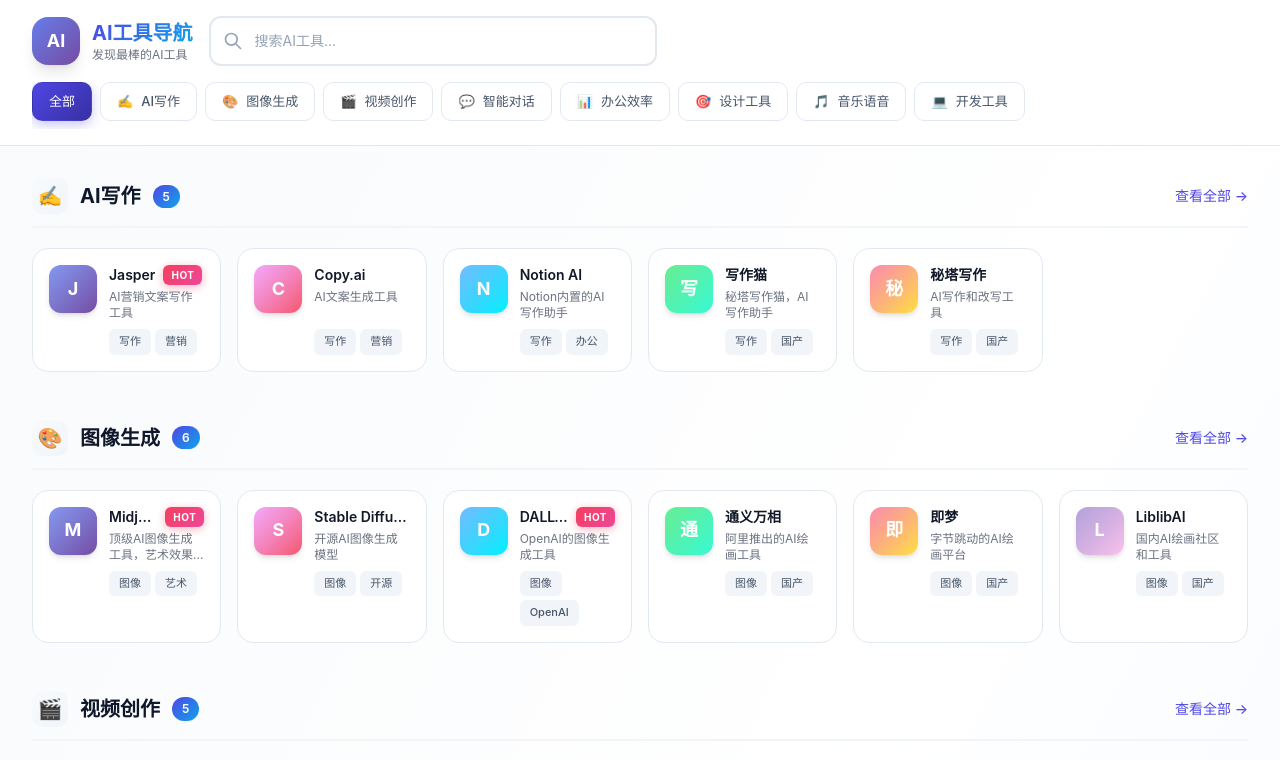
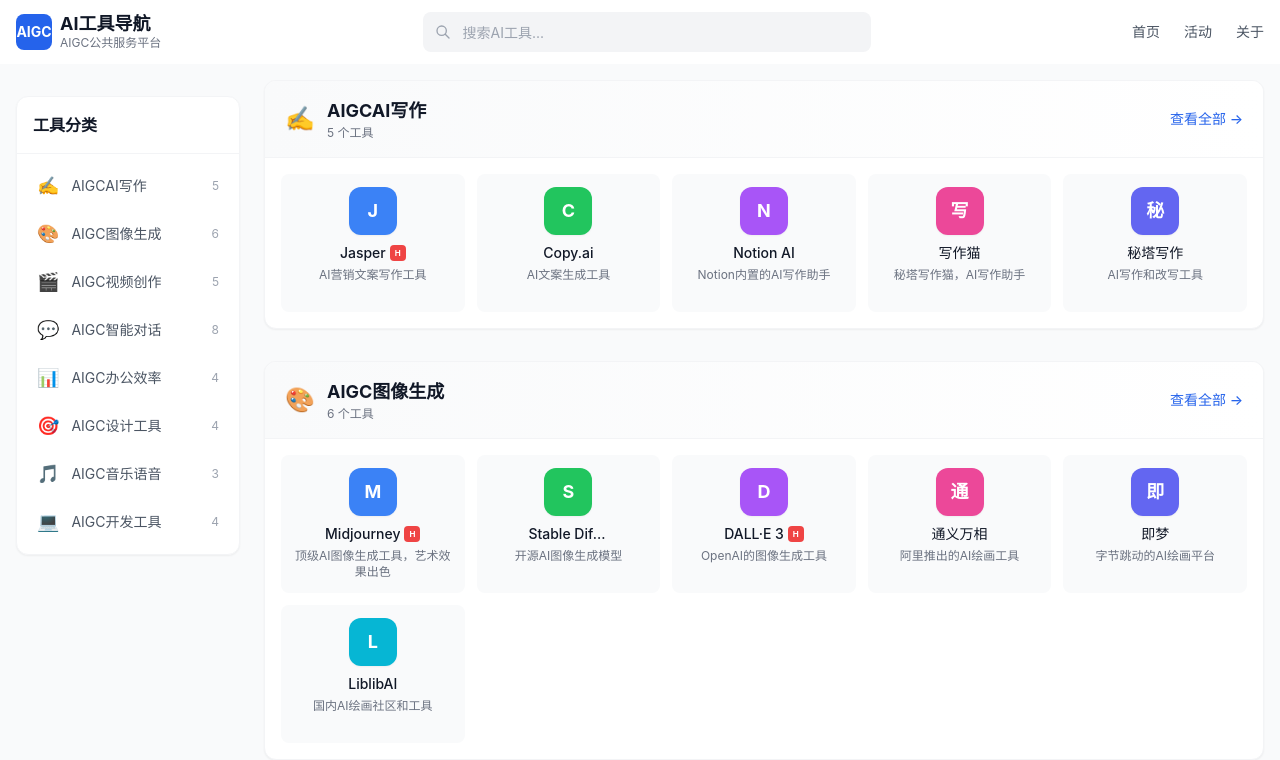
Before and after one commit to aifirst88/aigc-nav, a Next.js app: page / in a window 1280 px wide. Shown: the top 760 px of the page. Built offline with nearby package versions, Linux system fonts and the light colour scheme.

Commit message:
feat: 1:1复刻aigc.cn布局风格 - 左侧分类导航+右侧内容

```diff
--- a/app/globals.css
+++ b/app/globals.css
@@ -3,392 +3,39 @@
 @tailwind utilities;
 
 :root {
-  --primary: #4f46e5;
-  --primary-light: #818cf8;
-  --primary-dark: #3730a3;
-  --secondary: #0ea5e9;
-  --accent: #f43f5e;
-  --success: #10b981;
-  --warning: #f59e0b;
-  --background: #f8fafc;
-  --card-bg: #ffffff;
-  --border: #e2e8f0;
-  --text-primary: #0f172a;
-  --text-secondary: #475569;
-  --text-muted: #94a3b8;
-}
-
-* {
-  box-sizing: border-box;
-  margin: 0;
-  padding: 0;
+  --primary: #2563eb;
+  --primary-hover: #1d4ed8;
 }
 
 body {
-  font-family: 'Inter', -apple-system, BlinkMacSystemFont, 'Segoe UI', 'PingFang SC', 'Microsoft YaHei', sans-serif;
-  background: var(--background);
-  color: var(--text-primary);
-  line-height: 1.6;
-  -webkit-font-smoothing: antialiased;
-  -moz-osx-font-smoothing: grayscale;
+  font-family: -apple-system, BlinkMacSystemFont, 'Segoe UI', 'PingFang SC', 'Hiragino Sans GB', 'Microsoft YaHei', '微软雅黑', sans-serif;
 }
 
-/* 自定义滚动条 */
+/* 滚动条 */
 ::-webkit-scrollbar {
-  width: 8px;
-  height: 8px;
+  width: 6px;
+  height: 6px;
 }
 
 ::-webkit-scrollbar-track {
-  background: #f1f5f9;
+  background: transparent;
 }
 
 ::-webkit-scrollbar-thumb {
-  background: linear-gradient(180deg, var(--primary-light), var(--primary));
-  border-radius: 4px;
+  background: #cbd5e1;
+  border-radius: 3px;
 }
 
 ::-webkit-scrollbar-thumb:hover {
-  background: var(--primary);
+  background: #94a3b8;
 }
 
-/* 动画 */
-@keyframes fadeIn {
-  from { opacity: 0; transform: translateY(10px); }
-  to { opacity: 1; transform: translateY(0); }
+/* 平滑滚动 */
+html {
+  scroll-behavior: smooth;
 }
 
-@keyframes slideIn {
-  from { opacity: 0; transform: translateX(-10px); }
-  to { opacity: 1; transform: translateX(0); }
+/* 选中文字颜色 */
+::selection {
+  background: rgba(37, 99, 235, 0.2);
 }
-
-@keyframes pulse {
-  0%, 100% { opacity: 1; }
-  50% { opacity: 0.7; }
-}
-
-@keyframes shimmer {
-  0% { background-position: -200% 0; }
-  100% { background-position: 200% 0; }
-}
-
-.animate-fade-in {
-  animation: fadeIn 0.5s ease-out forwards;
-}
-
-.animate-slide-in {
-  animation: slideIn 0.3s ease-out forwards;
-}
-
-/* 渐变背景 */
-.gradient-bg {
-  background: linear-gradient(135deg, #667eea 0%, #764ba2 100%);
-}
-
-.gradient-text {
-  background: linear-gradient(135deg, var(--primary), var(--secondary));
-  -webkit-background-clip: text;
-  -webkit-text-fill-color: transparent;
-  background-clip: text;
-}
-
-/* 卡片样式 */
-.card {
-  background: var(--card-bg);
-  border: 1px solid var(--border);
-  border-radius: 12px;
-  transition: all 0.3s cubic-bezier(0.4, 0, 0.2, 1);
-}
-
-.card:hover {
-  border-color: var(--primary-light);
-  box-shadow: 0 10px 40px -10px rgba(79, 70, 229, 0.2);
-  transform: translateY(-4px);
-}
-
-/* 工具卡片 */
-.tool-card {
-  background: var(--card-bg);
-  border: 1px solid var(--border);
-  border-radius: 16px;
-  padding: 16px;
-  transition: all 0.3s cubic-bezier(0.4, 0, 0.2, 1);
-  position: relative;
-  overflow: hidden;
-}
-
-.tool-card::before {
-  content: '';
-  position: absolute;
-  top: 0;
-  left: 0;
-  right: 0;
-  height: 3px;
-  background: linear-gradient(90deg, var(--primary), var(--secondary));
-  opacity: 0;
-  transition: opacity 0.3s;
-}
-
-.tool-card:hover {
-  border-color: transparent;
-  box-shadow:
-    0 4px 6px -1px rgba(0, 0, 0, 0.1),
-    0 20px 40px -10px rgba(79, 70, 229, 0.15);
-  transform: translateY(-6px);
-}
-
-.tool-card:hover::before {
-  opacity: 1;
-}
-
-/* 图标容器 */
-.icon-box {
-  width: 48px;
-  height: 48px;
-  border-radius: 12px;
-  display: flex;
-  align-items: center;
-  justify-content: center;
-  font-weight: 700;
-  font-size: 18px;
-  color: white;
-  position: relative;
-  overflow: hidden;
-}
-
-.icon-box::before {
-  content: '';
-  position: absolute;
-  inset: 0;
-  background: linear-gradient(135deg, rgba(255,255,255,0.2), transparent);
-}
-
-.icon-gradient-1 { background: linear-gradient(135deg, #667eea, #764ba2); }
-.icon-gradient-2 { background: linear-gradient(135deg, #f093fb, #f5576c); }
-.icon-gradient-3 { background: linear-gradient(135deg, #4facfe, #00f2fe); }
-.icon-gradient-4 { background: linear-gradient(135deg, #43e97b, #38f9d7); }
-.icon-gradient-5 { background: linear-gradient(135deg, #fa709a, #fee140); }
-.icon-gradient-6 { background: linear-gradient(135deg, #a18cd1, #fbc2eb); }
-.icon-gradient-7 { background: linear-gradient(135deg, #ff9a9e, #fecfef); }
-.icon-gradient-8 { background: linear-gradient(135deg, #ffecd2, #fcb69f); }
-
-/* HOT 标签 */
-.hot-badge {
-  background: linear-gradient(135deg, #f43f5e, #ec4899);
-  color: white;
-  padding: 2px 8px;
-  border-radius: 6px;
-  font-size: 10px;
-  font-weight: 700;
-  letter-spacing: 0.5px;
-  animation: pulse 2s ease-in-out infinite;
-  box-shadow: 0 2px 8px rgba(244, 63, 94, 0.4);
-}
-
-/* 标签 */
-.tag {
-  background: #f1f5f9;
-  color: var(--text-secondary);
-  padding: 4px 10px;
-  border-radius: 6px;
-  font-size: 11px;
-  font-weight: 500;
-  transition: all 0.2s;
-}
-
-.tag:hover {
-  background: #e2e8f0;
-  color: var(--text-primary);
-}
-
-/* 分类标题 */
-.category-header {
-  display: flex;
-  align-items: center;
-  gap: 12px;
-  margin-bottom: 20px;
-  padding-bottom: 12px;
-  border-bottom: 2px solid #f1f5f9;
-}
-
-.category-icon {
-  width: 36px;
-  height: 36px;
-  border-radius: 10px;
-  display: flex;
-  align-items: center;
-  justify-content: center;
-  font-size: 20px;
-  background: linear-gradient(135deg, #f8fafc, #f1f5f9);
-}
-
-.category-title {
-  font-size: 20px;
-  font-weight: 700;
-  color: var(--text-primary);
-}
-
-.category-count {
-  background: linear-gradient(135deg, var(--primary), var(--secondary));
-  color: white;
-  padding: 2px 10px;
-  border-radius: 20px;
-  font-size: 12px;
-  font-weight: 600;
-}
-
-/* 搜索框 */
-.search-box {
-  position: relative;
-}
-
-.search-input {
-  width: 100%;
-  padding: 12px 16px 12px 44px;
-  background: var(--card-bg);
-  border: 2px solid var(--border);
-  border-radius: 12px;
-  font-size: 14px;
-  color: var(--text-primary);
-  transition: all 0.3s;
-}
-
-.search-input:focus {
-  outline: none;
-  border-color: var(--primary);
-  box-shadow: 0 0 0 4px rgba(79, 70, 229, 0.1);
-}
-
-.search-input::placeholder {
-  color: var(--text-muted);
-}
-
-.search-icon {
-  position: absolute;
-  left: 14px;
-  top: 50%;
-  transform: translateY(-50%);
-  color: var(--text-muted);
-}
-
-/* 按钮 */
-.btn {
-  display: inline-flex;
-  align-items: center;
-  justify-content: center;
-  gap: 8px;
-  padding: 10px 20px;
-  border-radius: 10px;
-  font-size: 14px;
-  font-weight: 600;
-  cursor: pointer;
-  transition: all 0.3s;
-  border: none;
-}
-
-.btn-primary {
-  background: linear-gradient(135deg, var(--primary), var(--primary-dark));
-  color: white;
-  box-shadow: 0 4px 14px rgba(79, 70, 229, 0.4);
-}
-
-.btn-primary:hover {
-  transform: translateY(-2px);
-  box-shadow: 0 6px 20px rgba(79, 70, 229, 0.5);
-}
-
-.btn-secondary {
-  background: var(--card-bg);
-  color: var(--text-primary);
-  border: 2px solid var(--border);
-}
-
-.btn-secondary:hover {
-  border-color: var(--primary);
-  color: var(--primary);
-}
-
-/* 分类标签按钮 */
-.category-btn {
-  padding: 8px 16px;
-  border-radius: 10px;
-  font-size: 13px;
-  font-weight: 500;
-  color: var(--text-secondary);
-  background: var(--card-bg);
-  border: 1px solid var(--border);
-  cursor: pointer;
-  transition: all 0.2s;
-  white-space: nowrap;
-}
-
-.category-btn:hover {
-  border-color: var(--primary-light);
-  color: var(--primary);
-}
-
-.category-btn.active {
-  background: linear-gradient(135deg, var(--primary), var(--primary-dark));
-  color: white;
-  border-color: transparent;
-  box-shadow: 0 4px 12px rgba(79, 70, 229, 0.3);
-}
-
-/* Header */
-.header {
-  background: rgba(255, 255, 255, 0.9);
-  backdrop-filter: blur(20px);
-  border-bottom: 1px solid var(--border);
-  position: sticky;
-  top: 0;
-  z-index: 100;
-}
-
-/* Footer */
-.footer {
-  background: linear-gradient(180deg, #f8fafc, #f1f5f9);
-  border-top: 1px solid var(--border);
-}
-
-/* 空状态 */
-.empty-state {
-  text-align: center;
-  padding: 60px 20px;
-}
-
-.empty-icon {
-  font-size: 64px;
-  margin-bottom: 16px;
-  opacity: 0.5;
-}
-
-.empty-text {
-  color: var(--text-muted);
-  font-size: 16px;
-}
-
-/* 响应式 */
-@media (max-width: 640px) {
-  .tool-card {
-    padding: 12px;
-  }
-
-  .icon-box {
-    width: 40px;
-    height: 40px;
-    font-size: 16px;
-  }
-
-  .category-title {
-    font-size: 16px;
-  }
-}
-
-/* 加载动画 */
-.skeleton {
-  background: linear-gradient(90deg, #f1f5f9 25%, #e2e8f0 50%, #f1f5f9 75%);
-  background-size: 200% 100%;
-  animation: shimmer 1.5s infinite;
-  border-radius: 8px;
-}
--- a/app/page.tsx
+++ b/app/page.tsx
@@ -1,21 +1,32 @@
 'use client'
 
-import { useState, useMemo } from 'react'
+import { useState, useEffect, useMemo } from 'react'
 import { categories, tools } from '../data/tools'
 
-// 图标渐变配色
-const iconGradients = [
-  'icon-gradient-1', 'icon-gradient-2', 'icon-gradient-3', 'icon-gradient-4',
-  'icon-gradient-5', 'icon-gradient-6', 'icon-gradient-7', 'icon-gradient-8'
+// 为每个工具分配颜色
+const toolColors = [
+  'bg-blue-500', 'bg-green-500', 'bg-purple-500', 'bg-pink-500',
+  'bg-indigo-500', 'bg-cyan-500', 'bg-rose-500', 'bg-amber-500',
+  'bg-teal-500', 'bg-violet-500', 'bg-fuchsia-500', 'bg-sky-500'
 ]
 
-function getGradient(index: number) {
-  return iconGradients[index % iconGradients.length]
+function getToolColor(index: number) {
+  return toolColors[index % toolColors.length]
 }
 
 export default function Home() {
-  const [activeCategory, setActiveCategory] = useState('all')
+  const [activeCategory, setActiveCategory] = useState<string | null>(null)
   const [searchQuery, setSearchQuery] = useState('')
+  const [scrolled, setScrolled] = useState(false)
+
+  // 监听滚动
+  useEffect(() => {
+    const handleScroll = () => {
+      setScrolled(window.scrollY > 20)
+    }
+    window.addEventListener('scroll', handleScroll)
+    return () => window.removeEventListener('scroll', handleScroll)
+  }, [])
 
   // 按分类分组
   const toolsByCategory = useMemo(() => {
@@ -31,190 +42,211 @@
     if (!searchQuery) return null
     return tools.filter(t =>
       t.name.toLowerCase().includes(searchQuery.toLowerCase()) ||
-      t.description.toLowerCase().includes(searchQuery.toLowerCase()) ||
-      t.tags.some(tag => tag.toLowerCase().includes(searchQuery.toLowerCase()))
+      t.description.toLowerCase().includes(searchQuery.toLowerCase())
     )
   }, [searchQuery])
 
+  // 平滑滚动到分类
+  const scrollToCategory = (catId: string) => {
+    const element = document.getElementById(`cat-${catId}`)
+    if (element) {
+      element.scrollIntoView({ behavior: 'smooth', block: 'start' })
+    }
+    setActiveCategory(catId)
+  }
+
   return (
-    <main className="min-h-screen bg-gradient-to-br from-slate-50 via-white to-blue-50">
-      {/* Header */}
-      <header className="header">
-        <div className="max-w-7xl mx-auto px-4 sm:px-6 lg:px-8 py-4">
-          <div className="flex flex-col sm:flex-row items-start sm:items-center gap-4">
+    <div className="min-h-screen bg-gray-50">
+      {/* 顶部导航栏 - 仿aigc.cn */}
+      <header className={`fixed top-0 left-0 right-0 z-50 transition-all duration-300 ${
+        scrolled ? 'bg-white shadow-md' : 'bg-white/95 backdrop-blur-sm'
+      }`}>
+        <div className="max-w-7xl mx-auto px-4 h-16 flex items-center justify-between">
           {/* Logo */}
-            <div className="flex items-center gap-3 flex-shrink-0">
-              <div className="w-12 h-12 gradient-bg rounded-2xl flex items-center justify-center text-white font-bold text-lg shadow-lg">
-                AI
+          <div className="flex items-center gap-2">
+            <div className="w-9 h-9 bg-blue-600 rounded-lg flex items-center justify-center text-white font-bold text-sm">
+              AIGC
             </div>
             <div>
-                <h1 className="font-bold text-xl gradient-text">AI工具导航</h1>
-                <p className="text-xs text-gray-500 hidden sm:block">发现最棒的AI工具</p>
+              <h1 className="font-bold text-gray-900 text-lg leading-tight">AI工具导航</h1>
+              <p className="text-xs text-gray-500 hidden sm:block">AIGC公共服务平台</p>
             </div>
           </div>
 
-            {/* 搜索 */}
-            <div className="search-box flex-1 w-full sm:max-w-md">
-              <svg className="search-icon w-5 h-5" fill="none" stroke="currentColor" viewBox="0 0 24 24">
-                <path strokeLinecap="round" strokeLinejoin="round" strokeWidth={2} d="M21 21l-6-6m2-5a7 7 0 11-14 0 7 7 0 0114 0z" />
-              </svg>
+          {/* 搜索框 */}
+          <div className="flex-1 max-w-md mx-4">
+            <div className="relative">
               <input
                 type="text"
                 value={searchQuery}
                 onChange={(e) => setSearchQuery(e.target.value)}
                 placeholder="搜索AI工具..."
-                className="search-input"
+                className="w-full h-10 pl-10 pr-4 bg-gray-100 border-0 rounded-lg text-sm focus:outline-none focus:ring-2 focus:ring-blue-500/20 focus:bg-white transition-all"
               />
+              <svg className="absolute left-3 top-1/2 -translate-y-1/2 w-4 h-4 text-gray-400" fill="none" stroke="currentColor" viewBox="0 0 24 24">
+                <path strokeLinecap="round" strokeLinejoin="round" strokeWidth={2} d="M21 21l-6-6m2-5a7 7 0 11-14 0 7 7 0 0114 0z" />
+              </svg>
             </div>
           </div>
 
-          {/* 分类导航 */}
-          <div className="mt-4 flex gap-2 overflow-x-auto pb-2 scrollbar-hide">
-            <button
-              onClick={() => setActiveCategory('all')}
-              className={`category-btn ${activeCategory === 'all' ? 'active' : ''}`}
-            >
-              全部
-            </button>
-            {categories.map((cat, idx) => (
-              <button
-                key={cat.id}
-                onClick={() => setActiveCategory(cat.id)}
-                className={`category-btn flex items-center gap-2 ${activeCategory === cat.id ? 'active' : ''}`}
-              >
-                <span>{cat.icon}</span>
-                <span>{cat.name}</span>
-              </button>
-            ))}
-          </div>
+          {/* 右侧链接 */}
+          <nav className="hidden md:flex items-center gap-6 text-sm text-gray-600">
+            <a href="#" className="hover:text-blue-600 transition-colors">首页</a>
+            <a href="#" className="hover:text-blue-600 transition-colors">活动</a>
+            <a href="#" className="hover:text-blue-600 transition-colors">关于</a>
+          </nav>
         </div>
       </header>
 
+      {/* 主体布局 */}
+      <div className="max-w-7xl mx-auto pt-20 pb-12 px-4 flex gap-6">
+
+        {/* 左侧导航 - 固定 */}
+        <aside className="hidden lg:block w-56 flex-shrink-0">
+          <div className="sticky top-24 bg-white rounded-xl shadow-sm border border-gray-100 overflow-hidden">
+            <div className="p-4 border-b border-gray-100">
+              <h3 className="font-semibold text-gray-900">工具分类</h3>
+            </div>
+            <nav className="p-2">
+              {categories.map((cat) => (
+                <button
+                  key={cat.id}
+                  onClick={() => scrollToCategory(cat.id)}
+                  className={`w-full flex items-center gap-3 px-3 py-2.5 rounded-lg text-sm transition-all text-left ${
+                    activeCategory === cat.id
+                      ? 'bg-blue-50 text-blue-600 font-medium'
+                      : 'text-gray-600 hover:bg-gray-50'
+                  }`}
+                >
+                  <span className="text-lg">{cat.icon}</span>
+                  <span className="flex-1">AIGC{cat.name}</span>
+                  <span className="text-xs text-gray-400">{toolsByCategory[cat.id]?.length}</span>
+                </button>
+              ))}
+            </nav>
+          </div>
+        </aside>
+
+        {/* 右侧内容区 */}
+        <main className="flex-1 min-w-0">
+
           {/* 搜索结果 */}
           {searchQuery && searchResults && (
-        <section className="max-w-7xl mx-auto px-4 sm:px-6 lg:px-8 py-8">
-          <div className="flex items-center gap-3 mb-6">
+            <div className="mb-8">
+              <div className="flex items-center gap-3 mb-4">
                 <h2 className="text-xl font-bold text-gray-900">搜索结果</h2>
-            <span className="category-count">{searchResults.length}</span>
+                <span className="px-2 py-1 bg-blue-100 text-blue-600 text-xs font-medium rounded-full">
+                  {searchResults.length}
+                </span>
               </div>
-          <div className="grid grid-cols-2 sm:grid-cols-3 md:grid-cols-4 lg:grid-cols-5 xl:grid-cols-6 gap-4">
+              <div className="grid grid-cols-2 sm:grid-cols-3 md:grid-cols-4 lg:grid-cols-5 gap-3">
                 {searchResults.map((tool, idx) => (
-              <ToolCard key={tool.id} tool={tool} index={idx} />
+                  <ToolCard key={tool.id} tool={tool} color={getToolColor(idx)} />
                 ))}
               </div>
               {searchResults.length === 0 && (
-            <div className="empty-state">
-              <div className="empty-icon">🔍</div>
-              <p className="empty-text">没有找到相关工具</p>
+                <div className="text-center py-12 text-gray-500">
+                  <div className="text-4xl mb-2">🔍</div>
+                  未找到相关工具
                 </div>
               )}
-        </section>
+            </div>
           )}
 
-      {/* 主要内容 */}
+          {/* 分类内容 */}
           {!searchQuery && (
-        <div className="max-w-7xl mx-auto px-4 sm:px-6 lg:px-8 py-8">
-          {activeCategory === 'all' ? (
-            // 全部分类
-            <div className="space-y-12">
+            <div className="space-y-8">
               {categories.map((cat, catIdx) => (
-                <section key={cat.id} className="animate-fade-in" style={{ animationDelay: `${catIdx * 0.1}s` }}>
-                  <div className="category-header">
-                    <div className="category-icon">{cat.icon}</div>
-                    <h2 className="category-title">{cat.name}</h2>
-                    <span className="category-count">{toolsByCategory[cat.id]?.length || 0}</span>
+                <section
+                  key={cat.id}
+                  id={`cat-${cat.id}`}
+                  className="bg-white rounded-xl shadow-sm border border-gray-100 overflow-hidden scroll-mt-24"
+                >
+                  {/* 分类标题 */}
+                  <div className="px-5 py-4 border-b border-gray-100 flex items-center justify-between bg-gradient-to-r from-gray-50 to-white">
+                    <div className="flex items-center gap-3">
+                      <span className="text-2xl">{cat.icon}</span>
+                      <div>
+                        <h2 className="text-lg font-bold text-gray-900">AIGC{cat.name}</h2>
+                        <p className="text-xs text-gray-500">{toolsByCategory[cat.id]?.length} 个工具</p>
+                      </div>
+                    </div>
                     <button
-                      onClick={() => setActiveCategory(cat.id)}
-                      className="ml-auto text-sm text-indigo-600 hover:text-indigo-700 font-medium"
+                      onClick={() => scrollToCategory(cat.id)}
+                      className="text-sm text-blue-600 hover:text-blue-700 font-medium"
                     >
                       查看全部 →
                     </button>
                   </div>
-                  <div className="grid grid-cols-2 sm:grid-cols-3 md:grid-cols-4 lg:grid-cols-5 xl:grid-cols-6 gap-4">
-                    {toolsByCategory[cat.id]?.slice(0, 6).map((tool, idx) => (
-                      <ToolCard key={tool.id} tool={tool} index={idx} />
+
+                  {/* 工具网格 */}
+                  <div className="p-4">
+                    <div className="grid grid-cols-2 sm:grid-cols-3 md:grid-cols-4 lg:grid-cols-5 gap-3">
+                      {toolsByCategory[cat.id]?.slice(0, 10).map((tool, idx) => (
+                        <ToolCard
+                          key={tool.id}
+                          tool={tool}
+                          color={getToolColor(idx)}
+                        />
                       ))}
+                    </div>
                   </div>
                 </section>
               ))}
             </div>
-          ) : (
-            // 单个分类
-            <section>
-              <div className="flex items-center gap-3 mb-6">
-                <button
-                  onClick={() => setActiveCategory('all')}
-                  className="p-2 rounded-lg hover:bg-gray-100 transition-colors"
-                >
-                  <svg className="w-5 h-5 text-gray-600" fill="none" stroke="currentColor" viewBox="0 0 24 24">
-                    <path strokeLinecap="round" strokeLinejoin="round" strokeWidth={2} d="M15 19l-7-7 7-7" />
-                  </svg>
-                </button>
-                <div className="category-icon">{categories.find(c => c.id === activeCategory)?.icon}</div>
-                <h2 className="category-title">{categories.find(c => c.id === activeCategory)?.name}</h2>
-                <span className="category-count">
-                  {tools.filter(t => t.category === activeCategory).length}
-                </span>
-              </div>
-              <div className="grid grid-cols-2 sm:grid-cols-3 md:grid-cols-4 lg:grid-cols-5 xl:grid-cols-6 gap-4">
-                {tools.filter(t => t.category === activeCategory).map((tool, idx) => (
-                  <ToolCard key={tool.id} tool={tool} index={idx} />
-                ))}
-              </div>
-            </section>
-          )}
-        </div>
           )}
 
-      {/* Footer */}
-      <footer className="footer py-8 mt-12">
-        <div className="max-w-7xl mx-auto px-4 sm:px-6 lg:px-8 text-center">
+        </main>
+      </div>
+
+      {/* 底部 */}
+      <footer className="bg-white border-t border-gray-200 py-8">
+        <div className="max-w-7xl mx-auto px-4 text-center">
           <div className="flex items-center justify-center gap-2 mb-2">
-            <div className="w-8 h-8 gradient-bg rounded-lg flex items-center justify-center text-white font-bold text-sm">
+            <div className="w-8 h-8 bg-blue-600 rounded-lg flex items-center justify-center text-white font-bold text-sm">
               AI
             </div>
-            <span className="font-bold gradient-text">AI工具导航</span>
+            <span className="font-bold text-gray-900">AI工具导航</span>
           </div>
-          <p className="text-sm text-gray-500">© 2024 收录优质AI工具 · aitoolsyun.com</p>
-          <p className="text-xs text-gray-400 mt-1">让AI为你工作</p>
+          <p className="text-sm text-gray-500">© 2024 AIGC工具导航 · aitoolsyun.com</p>
+          <p className="text-xs text-gray-400 mt-1">收录优质AI工具，让AI为你工作</p>
         </div>
       </footer>
-    </main>
+    </div>
   )
 }
 
-// 工具卡片
-function ToolCard({ tool, index }: { tool: typeof tools[0], index: number }) {
+// 工具卡片 - 仿aigc.cn风格
+function ToolCard({ tool, color }: { tool: typeof tools[0], color: string }) {
   return (
     <a
       href={tool.url}
       target="_blank"
       rel="noopener noreferrer"
-      className="tool-card group block"
+      className="group block bg-gray-50 rounded-lg p-3 hover:shadow-md hover:bg-white transition-all border border-transparent hover:border-gray-200"
     >
-      <div className="flex items-start gap-3">
+      <div className="flex flex-col items-center text-center">
         {/* 图标 */}
-        <div className={`icon-box ${getGradient(index)} flex-shrink-0 shadow-md`}>
+        <div className={`w-12 h-12 ${color} rounded-xl flex items-center justify-center text-white font-bold text-lg mb-2 shadow-sm group-hover:scale-110 transition-transform`}>
           {tool.name.charAt(0)}
         </div>
 
-        {/* 内容 */}
-        <div className="flex-1 min-w-0">
-          <div className="flex items-center gap-2 mb-1">
-            <h3 className="font-semibold text-gray-900 text-sm truncate group-hover:text-indigo-600 transition-colors">
+        {/* 名称 */}
+        <div className="flex items-center gap-1 mb-1">
+          <h3 className="font-medium text-gray-900 text-sm truncate max-w-[80px] group-hover:text-blue-600 transition-colors">
             {tool.name}
           </h3>
-            {tool.hot && <span className="hot-badge flex-shrink-0">HOT</span>}
+          {tool.hot && (
+            <span className="flex-shrink-0 w-4 h-4 bg-red-500 rounded text-white text-[8px] flex items-center justify-center font-bold">
+              H
+            </span>
+          )}
         </div>
-          <p className="text-xs text-gray-500 line-clamp-2 mb-2 min-h-[32px]">
+
+        {/* 描述 */}
+        <p className="text-xs text-gray-500 line-clamp-2 h-8">
           {tool.description}
         </p>
-          <div className="flex flex-wrap gap-1">
-            {tool.tags.slice(0, 2).map(tag => (
-              <span key={tag} className="tag">{tag}</span>
-            ))}
-          </div>
-        </div>
       </div>
     </a>
   )
```
Lines whose indentation alone changed are shown as unchanged.
